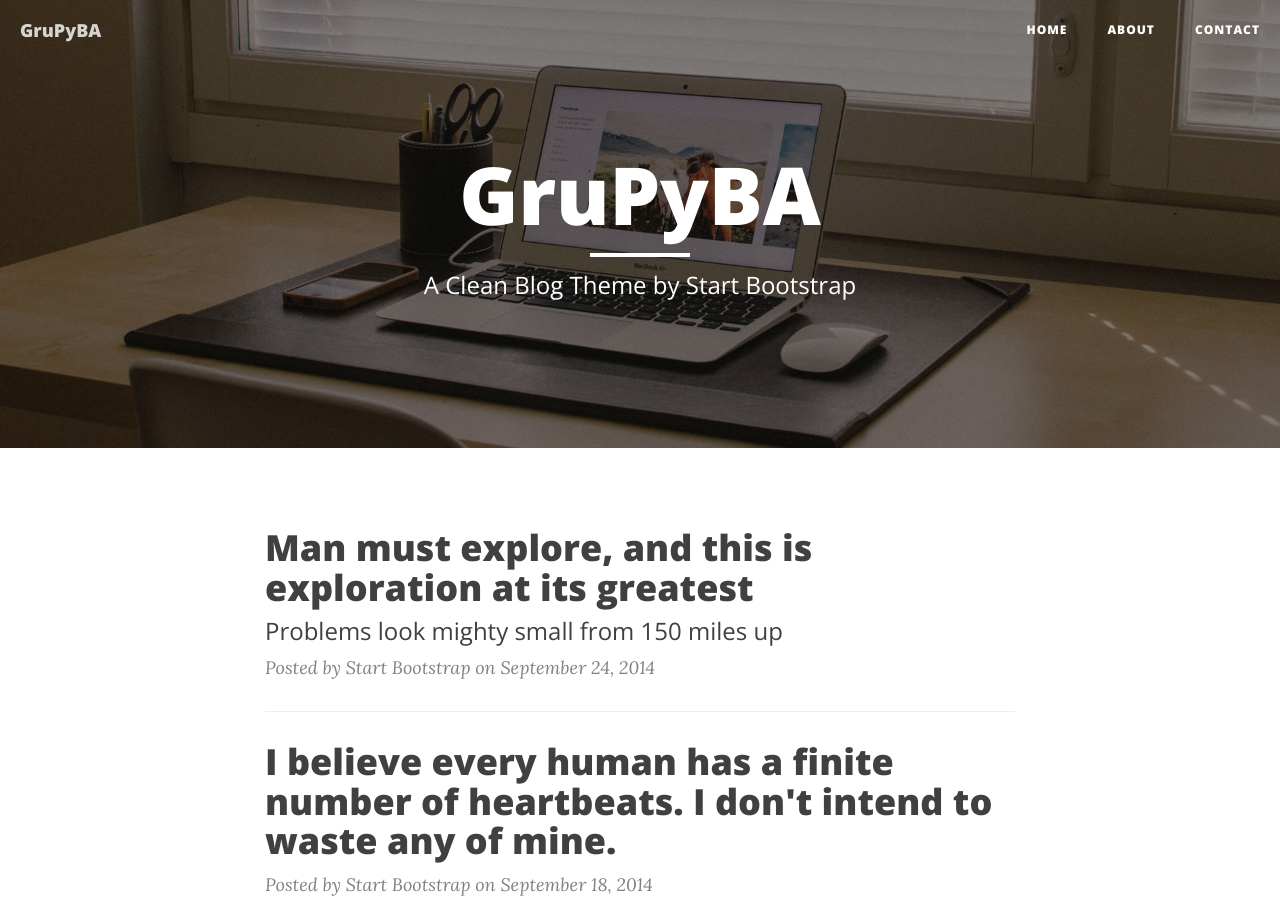
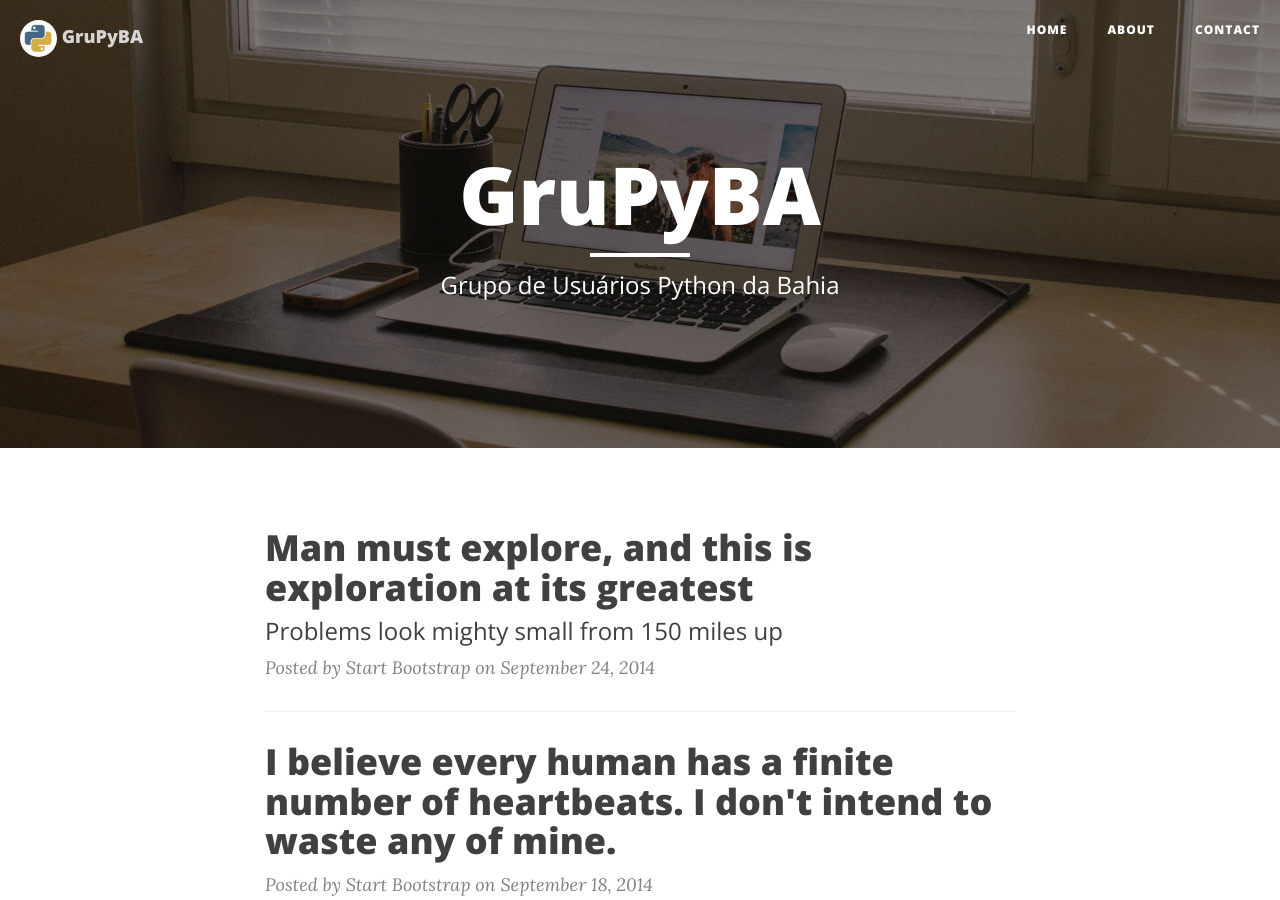
Before and after one commit to GruPyBA/grupyba.github.io, a Jekyll site: the page built from index.html, in a window 1280 px wide and 900 px high. Built offline with Jekyll 4.4.1, drawn with Linux system fonts in a browser that asks for light colours; nearby versions of some CDN libraries; the list of posts is cut into pages by our own code; some of the changed text lies outside the part shown.

Commit message:
adicionado logo do python no navbar

```diff
--- a/_config.yml
+++ b/_config.yml
@@ -1,9 +1,10 @@
 # Site settings
 title: GruPyBA
 header-img: img/home-bg.jpg
+nav-logo: img/python-logo.png
 email: your-email@yourdomain.com
-copyright_name: Your/Project/Corporate Name
-description: "Write your site description here. It will be used as your sites meta description as well!"
+copyright_name: GruPyBA
+description: "Grupo de Usuários Python da Bahia"
 baseurl: ""
 url: "http://grupyba.com.br"
 twitter_username:
--- a/_includes/nav.html
+++ b/_includes/nav.html
@@ -9,7 +9,9 @@
                 <span class="icon-bar"></span>
                 <span class="icon-bar"></span>
             </button>
-            <a class="navbar-brand" href="{{ site.baseurl }}/">{{ site.title }}</a>
+            <a class="navbar-brand" href="{{ site.baseurl }}/">
+                <img src="{{ site.baseurl }}/{{ site.nav-logo }}" class="img-circle" style="display: inline-block; max-width: 37px;"> {{ site.title }}
+            </a>
         </div>
 
         <!-- Collect the nav links, forms, and other content for toggling -->
--- a/index.html
+++ b/index.html
@@ -1,6 +1,6 @@
 ---
 layout: page
-description: "A Clean Blog Theme by Start Bootstrap"
+description: "Grupo de Usuários Python da Bahia"
 ---
 
 {% for post in paginator.posts %}
```
Also changed, not shown: img/python-logo.png (added).
